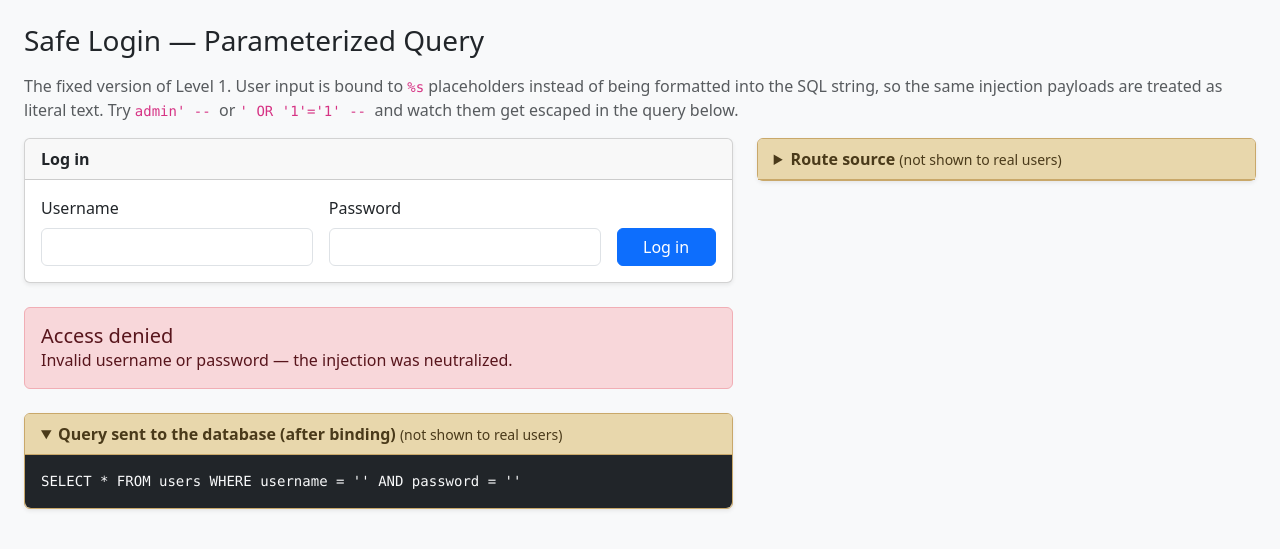
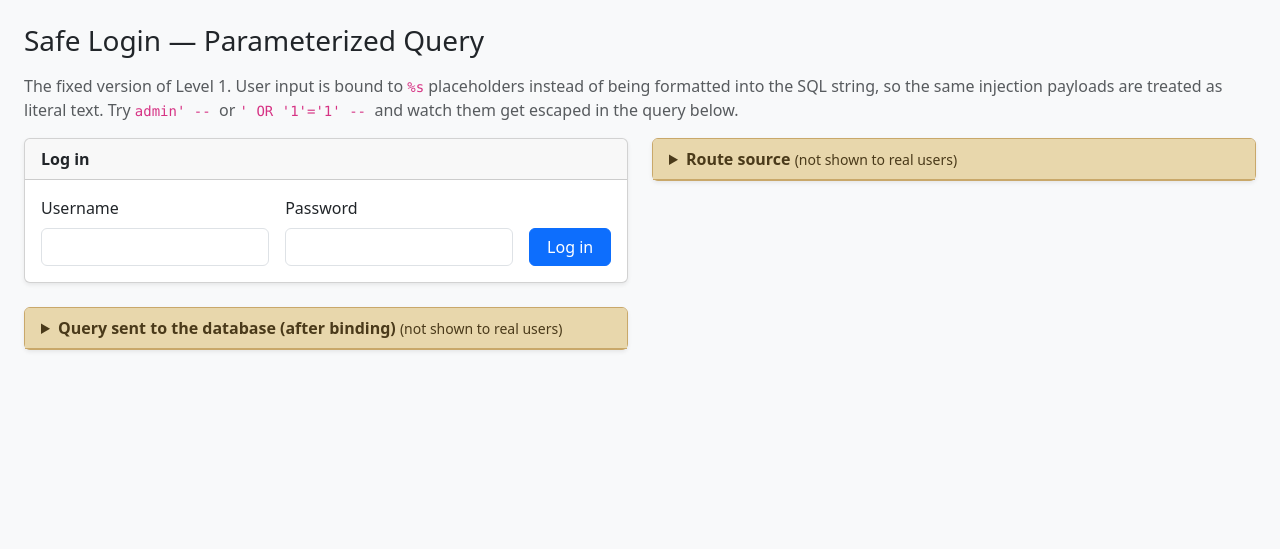
Before and after one commit to JonasAvory/sql_injection_lab, a Flask app: page /safe in a window 1280 px wide. Shown: the part 56-605 px from the top of the page. Run offline with Flask 3, Linux system fonts and the light colour scheme; data comes from the database, SQL or seed files in the repository.

Commit message:
change code size, not execute an empty arg query on page open, collapse query by default on safe page

```diff
--- a/app.py
+++ b/app.py
@@ -75,6 +75,7 @@ def index():
 
 @app.route('/1')
 def login_bypass():
+    submitted = 'username' in request.args
     username = request.args.get('username', '')
     password = request.args.get('password', '')
     query = f"SELECT * FROM users WHERE username = '{username}' AND password = '{password}'"
@@ -82,18 +83,20 @@ def login_bypass():
     rows = []
     columns = []
     error = None
-    try:
-        rows = run_query(query)
-        # Render whatever comes back generically: the column headers are taken
-        # from the result itself, so a UNION SELECT against information_schema
-        # (table names, column names, ...) is printed just like normal rows.
-        if rows:
-            columns = list(rows[0].keys())
-    except Exception as e:
-        error = str(e)
+    if submitted:
+        try:
+            rows = run_query(query)
+            # Render whatever comes back generically: the column headers are taken
+            # from the result itself, so a UNION SELECT against information_schema
+            # (table names, column names, ...) is printed just like normal rows.
+            if rows:
+                columns = list(rows[0].keys())
+        except Exception as e:
+            error = str(e)
         logger.error("SQL error: %s", e)
 
     return render_template('level1.html',
+                           submitted=submitted,
                            username=username,
                            password=password,
                            query=query,
@@ -105,6 +108,7 @@ def login_bypass():
 
 @app.route('/1.2')
 def login_bypass_reordered():
+    submitted = 'username' in request.args
     username = request.args.get('username', '')
     password = request.args.get('password', '')
     # Same vulnerability as level 1, but password is compared before username.
@@ -113,17 +117,19 @@ def login_bypass_reordered():
     rows = []
     columns = []
     error = None
-    try:
-        rows = run_query(query)
-        # Generic rendering: headers come from the result, so a UNION SELECT
-        # against information_schema is printed just like normal rows.
-        if rows:
-            columns = list(rows[0].keys())
-    except Exception as e:
-        error = str(e)
+    if submitted:
+        try:
+            rows = run_query(query)
+            # Generic rendering: headers come from the result, so a UNION SELECT
+            # against information_schema is printed just like normal rows.
+            if rows:
+                columns = list(rows[0].keys())
+        except Exception as e:
+            error = str(e)
         logger.error("SQL error: %s", e)
 
     return render_template('level1_2.html',
+                           submitted=submitted,
                            username=username,
                            password=password,
                            query=query,
@@ -135,6 +141,7 @@ def login_bypass_reordered():
 
 @app.route('/2')
 def login_bypass_union():
+    submitted = 'username' in request.args
     username = request.args.get('username', '')
     password = request.args.get('password', '')
     # SQL only looks the user up by name; the password is verified in app code.
@@ -142,15 +149,17 @@ def login_bypass_union():
     print(query)
     user = None
     error = None
-    try:
-        rows = run_query(query)
-        if rows and rows[0].get('password') == password:
-            user = rows[0]
-    except Exception as e:
-        error = str(e)
+    if submitted:
+        try:
+            rows = run_query(query)
+            if rows and rows[0].get('password') == password:
+                user = rows[0]
+        except Exception as e:
+            error = str(e)
         logger.error("SQL error: %s", e)
 
     return render_template('level2.html',
+                           submitted=submitted,
                            username=username,
                            password=password,
                            query=query,
@@ -170,6 +179,7 @@ def delete_website():
 
 @app.route('/safe')
 def safe_login():
+    submitted = 'username' in request.args
     username = request.args.get('username', '')
     password = request.args.get('password', '')
     # Parameterized query: the values are sent to the DB separately from the
@@ -180,23 +190,25 @@ def safe_login():
     user = None
     error = None
     bound_query = None
-    try:
-        conn = get_db_connection("lab")
-        cursor = conn.cursor(pymysql.cursors.DictCursor)
-        # The values are passed to execute() separately from the SQL text and
-        # bound to the %s placeholders, so input can never change the query.
-        bound_query = cursor.mogrify(query, (username, password))
-        cursor.execute(query, (username, password))
-        rows = cursor.fetchall()
-        cursor.close()
-        conn.close()
-        if rows:
-            user = rows[0]
-    except Exception as e:
-        error = str(e)
+    if submitted:
+        try:
+            conn = get_db_connection("lab")
+            cursor = conn.cursor(pymysql.cursors.DictCursor)
+            # The values are passed to execute() separately from the SQL text and
+            # bound to the %s placeholders, so input can never change the query.
+            bound_query = cursor.mogrify(query, (username, password))
+            cursor.execute(query, (username, password))
+            rows = cursor.fetchall()
+            cursor.close()
+            conn.close()
+            if rows:
+                user = rows[0]
+        except Exception as e:
+            error = str(e)
         logger.error("SQL error: %s", e)
 
     return render_template('safe.html',
+                           submitted=submitted,
                            username=username,
                            password=password,
                            bound_query=bound_query,
--- a/templates/level1.html
+++ b/templates/level1.html
@@ -21,7 +21,7 @@
     </ul>
 
     <div class="row g-4">
-        <div class="col-lg-7">
+        <div class="col-lg-6">
             <div class="card shadow-sm mb-4">
                 <div class="card-header fw-semibold">Log in</div>
                 <div class="card-body">
@@ -41,6 +41,7 @@
                 </div>
             </div>
 
+            {% if submitted %}
             {% if error %}
                 <div class="alert alert-warning">
                     <h2 class="h5">Error</h2>
@@ -79,6 +80,7 @@
                     <span>Invalid username or password.</span>
                 </div>
             {% endif %}
+            {% endif %}
 
             <details class="card dev-panel shadow-sm mt-4" open>
                 <summary class="card-header fw-semibold user-select-none" style="cursor: pointer;">
@@ -88,7 +90,7 @@
             </details>
         </div>
 
-        <div class="col-lg-5">
+        <div class="col-lg-6">
             <details class="card dev-panel shadow-sm">
                 <summary class="card-header fw-semibold user-select-none" style="cursor: pointer;">
                     Route source <span class="fw-normal small">(not shown to real users)</span>
--- a/templates/level1_2.html
+++ b/templates/level1_2.html
@@ -18,7 +18,7 @@
     </p>
 
     <div class="row g-4">
-        <div class="col-lg-7">
+        <div class="col-lg-6">
             <div class="card shadow-sm mb-4">
                 <div class="card-header fw-semibold">Log in</div>
                 <div class="card-body">
@@ -38,6 +38,7 @@
                 </div>
             </div>
 
+            {% if submitted %}
             {% if error %}
                 <div class="alert alert-warning">
                     <h2 class="h5">Error</h2>
@@ -76,6 +77,7 @@
                     <span>Invalid username or password.</span>
                 </div>
             {% endif %}
+            {% endif %}
 
             <details class="card dev-panel shadow-sm mt-4" open>
                 <summary class="card-header fw-semibold user-select-none" style="cursor: pointer;">
@@ -85,7 +87,7 @@
             </details>
         </div>
 
-        <div class="col-lg-5">
+        <div class="col-lg-6">
             <details class="card dev-panel shadow-sm">
                 <summary class="card-header fw-semibold user-select-none" style="cursor: pointer;">
                     Route source <span class="fw-normal small">(not shown to real users)</span>
--- a/templates/level2.html
+++ b/templates/level2.html
@@ -14,7 +14,7 @@
     </p>
 
     <div class="row g-4">
-        <div class="col-lg-7">
+        <div class="col-lg-6">
             <div class="card shadow-sm mb-4">
                 <div class="card-header fw-semibold">Log in</div>
                 <div class="card-body">
@@ -34,6 +34,7 @@
                 </div>
             </div>
 
+            {% if submitted %}
             {% if error %}
                 <div class="alert alert-warning">
                     <h2 class="h5">Error</h2>
@@ -61,6 +62,7 @@
                     <span>Invalid username or password.</span>
                 </div>
             {% endif %}
+            {% endif %}
 
             <details class="card dev-panel shadow-sm mt-4" open>
                 <summary class="card-header fw-semibold user-select-none" style="cursor: pointer;">
@@ -70,7 +72,7 @@
             </details>
         </div>
 
-        <div class="col-lg-5">
+        <div class="col-lg-6">
             <details class="card dev-panel shadow-sm">
                 <summary class="card-header fw-semibold user-select-none" style="cursor: pointer;">
                     Route source <span class="fw-normal small">(not shown to real users)</span>
--- a/templates/safe.html
+++ b/templates/safe.html
@@ -15,7 +15,7 @@
     </p>
 
     <div class="row g-4">
-        <div class="col-lg-7">
+        <div class="col-lg-6">
             <div class="card shadow-sm mb-4">
                 <div class="card-header fw-semibold">Log in</div>
                 <div class="card-body">
@@ -35,6 +35,7 @@
                 </div>
             </div>
 
+            {% if submitted %}
             {% if error %}
                 <div class="alert alert-warning">
                     <h2 class="h5">Error</h2>
@@ -51,8 +52,9 @@
                     <span>Invalid username or password — the injection was neutralized.</span>
                 </div>
             {% endif %}
+            {% endif %}
 
-            <details class="card dev-panel shadow-sm mt-4" open>
+            <details class="card dev-panel shadow-sm mt-4">
                 <summary class="card-header fw-semibold user-select-none" style="cursor: pointer;">
                     Query sent to the database (after binding) <span class="fw-normal small">(not shown to real users)</span>
                 </summary>
@@ -60,7 +62,7 @@
             </details>
         </div>
 
-        <div class="col-lg-5">
+        <div class="col-lg-6">
             <details class="card dev-panel shadow-sm">
                 <summary class="card-header fw-semibold user-select-none" style="cursor: pointer;">
                     Route source <span class="fw-normal small">(not shown to real users)</span>
```
